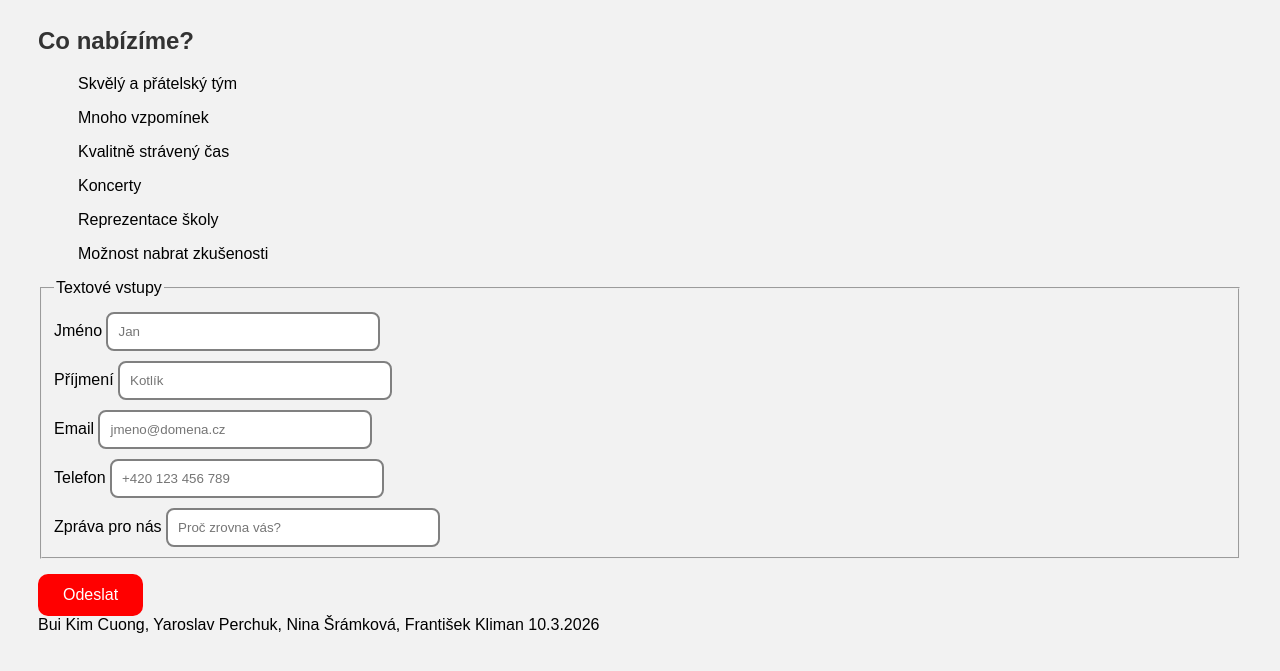
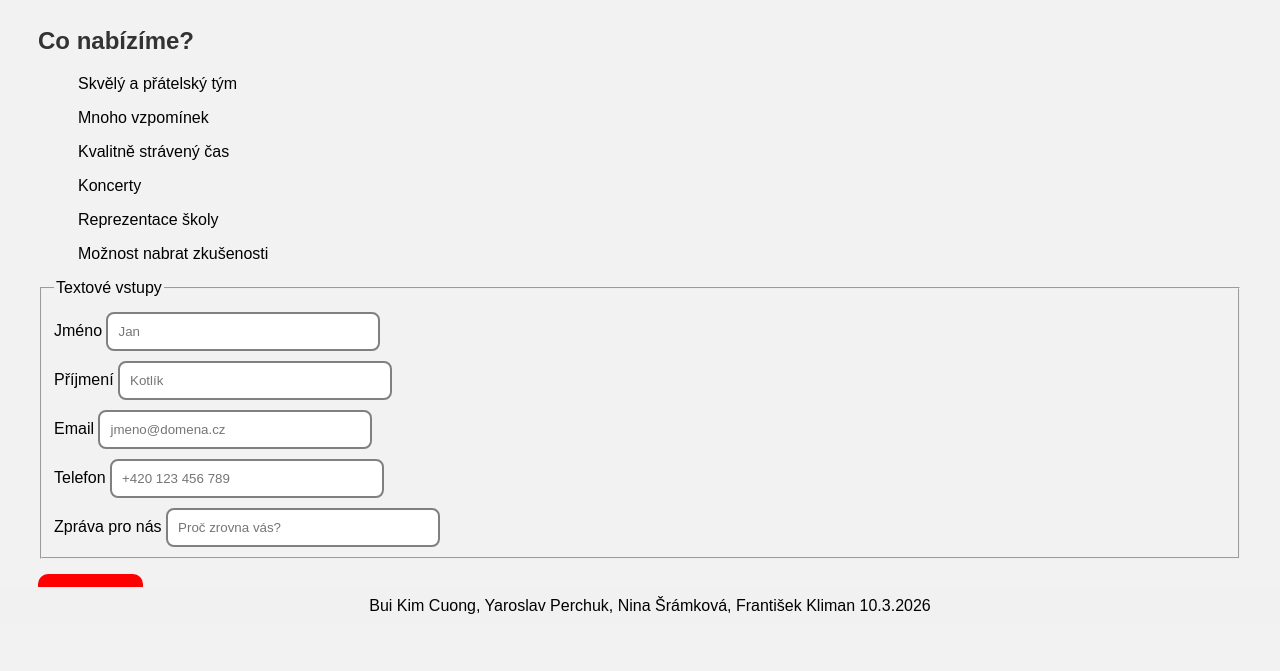
Before and after one commit to BobojeBobk/mini-web-1.D-Bobanci, a plain HTML site: page index.html in a window 1280 px wide. Shown: the part 175-846 px from the top of the page. Drawn offline with Linux system fonts and the light colour scheme.

Commit message:
Update style.css

```diff
--- a/style.css
+++ b/style.css
@@ -57,3 +57,13 @@ button:active { background-color: rgb(42, 135, 138); transform: scale(1.15666);
 img:active{
     transform: scale(1.5);
 }
+
+footer{
+    background-color: #f1f1f1;
+    text-align: center;
+    padding: 10px;
+    position: fixed;
+    left: 0;
+    bottom: 0;
+    width: 100%;
+}
```
